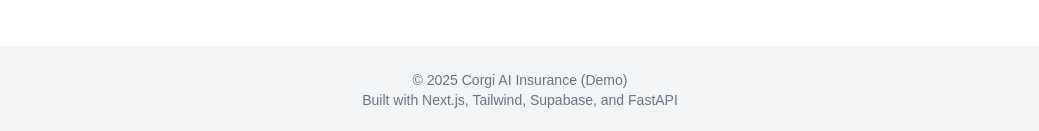
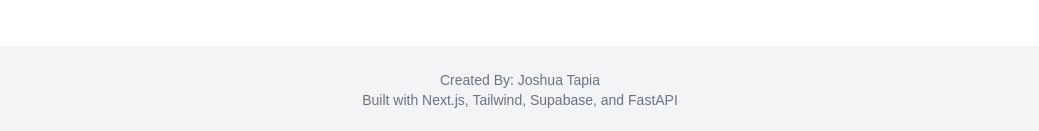
Before and after one commit to JishTheFish20/SighthoundAI, a Next.js app in the folder sighthound/: page / in a window 1280 px wide. Shown: the part 1442-1573 px from the top of the page, without its empty margins (120-1159 px from the left). Built offline with nearby package versions, Linux system fonts and the light colour scheme; no server answers.

Commit message:
fixed typos

```diff
--- a/sighthound/src/app/page.tsx
+++ b/sighthound/src/app/page.tsx
@@ -48,7 +48,7 @@ export default function Home() {
 
       {/* Footer */}
       <footer className="bg-gray-100 py-6 px-6 text-center text-sm text-gray-500">
-        <p>© 2025 Corgi AI Insurance (Demo)</p>
+        <p>Created By: Joshua Tapia</p>
         <p>Built with Next.js, Tailwind, Supabase, and FastAPI</p>
       </footer>
     </main>
```
